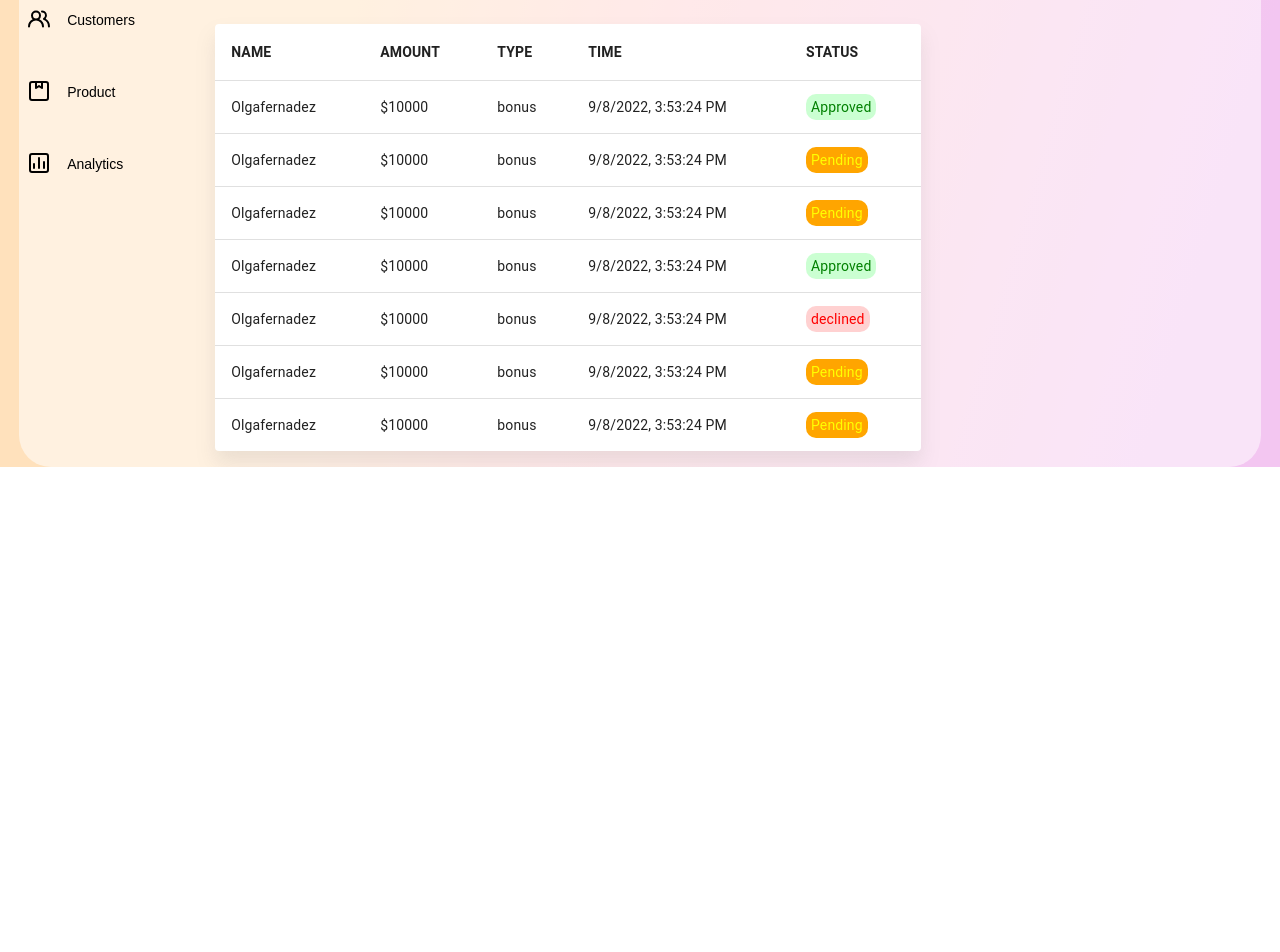
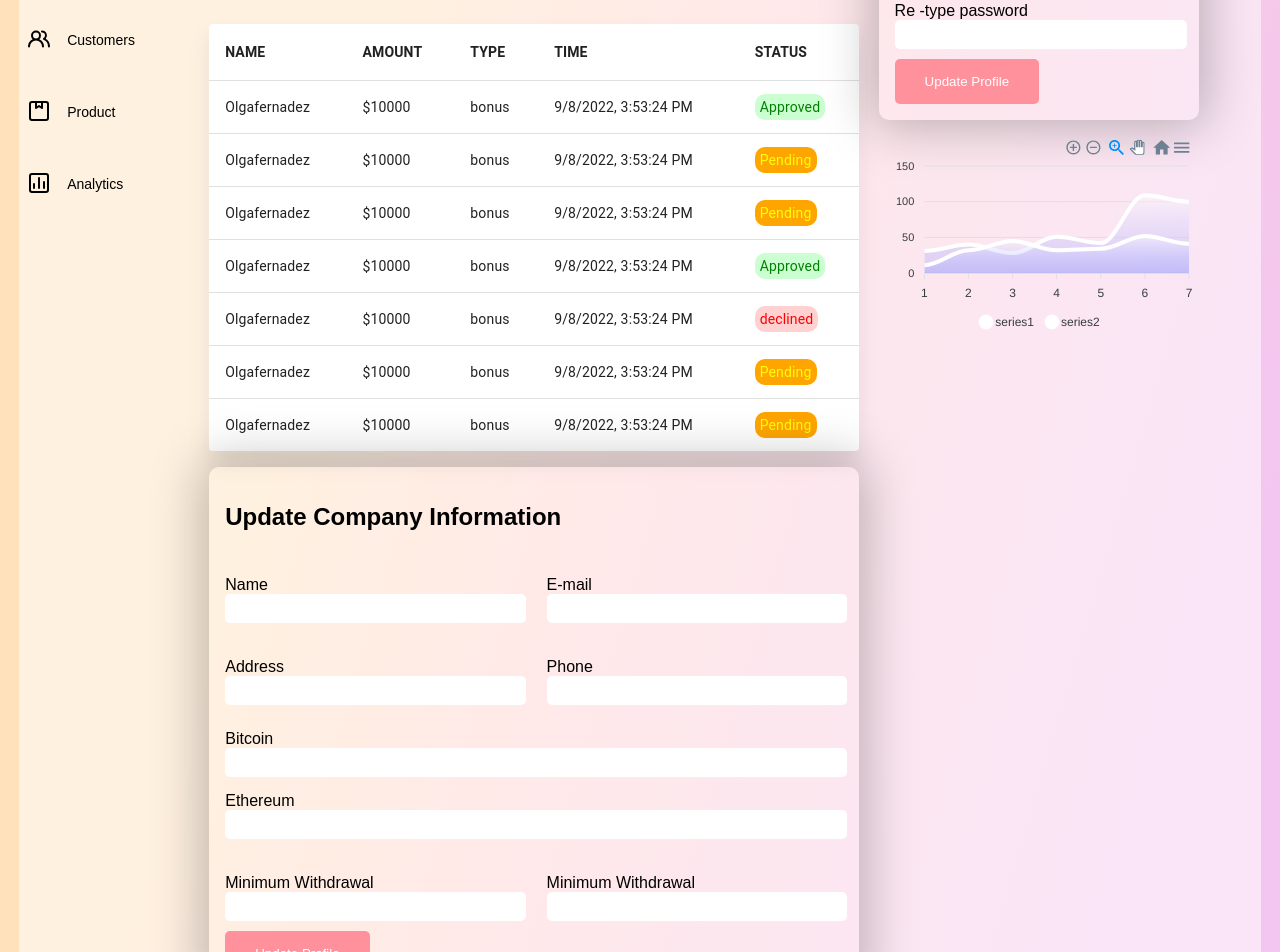
Before and after one commit to romeoscript/nanoadmin, a React (Create React App) app: page / in a window 1280 px wide. Shown: the part 300-1252 px from the top of the page. Before the commit the page ends 800 px from the top, so only its background shows below. Built offline with nearby package versions, Linux system fonts and the light colour scheme.

Commit message:
home dashboard done

```diff
--- a/src/App.css
+++ b/src/App.css
@@ -24,7 +24,7 @@
   display: flex;
 }
 .AppGlass{
-  display: grid;
+  display: flex;
   height: 97%;
   width: 97%;
   border-radius: 2rem;
@@ -33,3 +33,9 @@
   gap: 20px;
   grid-template-columns: 11rem auto 20rem;
 }
+.grid_item{
+  display: grid;
+  grid-template-columns: auto 20rem;
+  margin-left:190px;
+  gap: 2%;
+}
--- a/src/App.js
+++ b/src/App.js
@@ -1,15 +1,19 @@
-import './App.css'
-import MainDash from './components/MainDash/MainDash';
-import Sidebar from './components/sidebar/Sidebar';
+import "./App.css";
+import GridTwo from "./components/gridtwo/GridTwo";
+import MainDash from "./components/MainDash/MainDash";
+
+import Sidebar from "./components/sidebar/Sidebar";
 
 function App() {
   return (
     <div className="App">
-       <div className='AppGlass'>
-       <Sidebar />
-       <MainDash />
-       </div>
-
+      <div className="AppGlass">
+        <Sidebar />
+        <div className="grid_item">
+          <MainDash />
+          <GridTwo />
+        </div>
+      </div>
     </div>
   );
 }
--- /dev/null
+++ b/src/components/customer/Customer.jsx
@@ -0,0 +1,56 @@
+import React from "react";
+import "./customer.css";
+import Chart from "react-apexcharts";
+
+const Customer = () => {
+  const data = {
+    series: [{
+        name: 'series1',
+        data: [31, 40, 28, 51, 42, 109, 100]
+      }, {
+        name: 'series2',
+        data: [11, 32, 45, 32, 34, 52, 41]
+      }],
+    options: {
+      chart: {
+        type: "area",
+        height: "auto",
+      },
+      dropShadow: {
+        enabled: false,
+        enabledOnSeries: undefined,
+        top: 0,
+        left: 0,
+        blur: 3,
+        opacity: 0.35,
+      },
+      fill: {
+        colors: ["#fff"],
+        type: "gradient",
+      },
+      dataLabels: {
+        enabled: false,
+      },
+      stroke: {
+        curve: "smooth",
+        colors: ["white"],
+      },
+      tooltip: {
+        x: {
+          format: "dd/MM/yy HH:mm",
+        },
+      },
+      grid: {
+        show: "datetime",
+      },
+    },
+  };
+
+  return (
+    <div className="custmer">
+      <Chart series={data.series} type="area" options={data.options} />
+    </div>
+  );
+};
+
+export default Customer;
--- /dev/null
+++ b/src/components/customer/customer.css
@@ -0,0 +1,3 @@
+.custmer{
+    margin-top: 1rem;
+}
--- /dev/null
+++ b/src/components/gridtwo/GridTwo.jsx
@@ -0,0 +1,41 @@
+import React from "react";
+import "./Gridtwo.css";
+import Customer from "../customer/Customer";
+import "../rightside/Rightside.css";
+
+const GridTwo = () => {
+  return (
+
+      <div className="rightside">
+        <div className="login">
+          <form action="">
+            <h2>CHANGE LOGIN</h2>
+
+            <figure>
+              <label htmlFor="USERNAME">Username</label>
+              <input type="text" />
+            </figure>
+            <figure>
+              <label htmlFor="password">Current password</label>
+              <input type="password" />
+            </figure>
+            <figure>
+              <label htmlFor="password">New password</label>
+              <input type="password" />
+            </figure>
+            <figure>
+              <label htmlFor="password">Re -type password</label>
+              <input type="password" />
+            </figure>
+
+            <button type="submit">Update Profile</button>
+          </form>
+        </div>
+        <Customer />
+      </div>
+
+
+  );
+};
+
+export default GridTwo;
--- /dev/null
+++ b/src/components/gridtwo/Gridtwo.css
@@ -0,0 +1,3 @@
+.login{
+    margin-top: 2rem;
+}
--- /dev/null
+++ b/src/components/rightside/RightSide.jsx
@@ -0,0 +1,62 @@
+import React from "react";
+import Updates from "../updates/Updates";
+import "./Rightside.css";
+// import Updates from '../updates/Updates'
+
+const RightSide = () => {
+  return (
+    <div className="rightside">
+      <div>
+        <form action="">
+          <h2>Update Company Information</h2>
+          <div className="form__control">
+            <figure>
+              <label htmlFor="name">Name</label>
+              <input type="text" />
+            </figure>
+            <figure>
+              <label htmlFor="email">E-mail</label>
+              <input type="email" />
+            </figure>
+          </div>
+          <div className="form__control">
+            <figure>
+              <label htmlFor="address">Address</label>
+              <input type="text" />
+            </figure>
+            <figure>
+              <label htmlFor="phone">Phone</label>
+              <input type="tel" />
+            </figure>
+          </div>
+
+          <figure>
+            <label htmlFor="Bitcoin">Bitcoin</label>
+            <input type="text" />
+          </figure>
+          <figure>
+            <label htmlFor="Ethereum">Ethereum</label>
+            <input type="text" />
+          </figure>
+
+          <div className="form__control">
+            <figure>
+              <label htmlFor="minimum">Minimum Withdrawal</label>
+              <input type="text" />
+            </figure>
+            <figure>
+              <label htmlFor="minimum">Minimum Withdrawal</label>
+              <input type="text" />
+            </figure>
+          </div>
+          <button type="submit">Update Profile</button>
+        </form>
+      </div>
+      <div>
+        <Updates />
+      </div>
+    </div>
+  );
+};
+
+export default RightSide;
--- /dev/null
+++ b/src/components/rightside/Rightside.css
@@ -0,0 +1,47 @@
+/* .rightside{
+    display: flex;
+    justify-content: space-evenly;
+    flex-direction: column;
+    width: 90%;
+} */
+.rightside form {
+  -webkit-box-shadow: 0px 0px 51px 7px rgba(0, 0, 0, 0.26);
+  -moz-box-shadow: 0px 0px 51px 7px rgba(0, 0, 0, 0.26);
+  box-shadow: 0px 0px 51px 7px rgba(0, 0, 0, 0.26);
+  border-radius: 10px;
+  padding: 1rem;
+}
+.rightside input{
+    display: block;
+    width: 100%;
+    padding: 7px 2px;
+    border-radius: 5px;
+    border: none;
+}
+.rightside input:focus{
+    border: 1px solid pink;
+}
+.rightside label{
+    display: block;
+    margin-top: 15px;
+}
+.form__control{
+    display: flex;
+    gap: 4%;
+    justify-content: space-between;
+}
+.form__control figure{
+    flex-basis: 58%;
+
+}
+.rightside figure{
+    margin: 10px auto;
+}
+.rightside form button{
+    padding: 15px 30px;
+    color: white;
+    border-radius: 5px;
+    border: none;
+    background: #FF919D;
+    cursor: pointer;
+}
--- a/src/components/sidebar/Sidebar.css
+++ b/src/components/sidebar/Sidebar.css
@@ -5,6 +5,8 @@
     padding-top: 4rem;
     /* padding-left: 2rem; */
     transition: all 300ms ease;
+    position: fixed;
+    width: 150px;
 }
 
 .logo{
--- a/src/components/table/Table.jsx
+++ b/src/components/table/Table.jsx
@@ -6,6 +6,7 @@ import TableContainer from "@mui/material/TableContainer";
 import TableHead from "@mui/material/TableHead";
 import TableRow from "@mui/material/TableRow";
 import Paper from "@mui/material/Paper";
+import RightSide from "../rightside/RightSide";
 import "./Table.css";
 
 function createData(name, Amount, Time, Type, Status) {
@@ -74,16 +75,17 @@ const makeStyle = (status) => {
       background: "orange",
       color: "yellow",
     };
-  } else{
-    return{
-        background:'#ffadad8f',
-        color:'red',
-    }
+  } else {
+    return {
+      background: "#ffadad8f",
+      color: "red",
+    };
   }
 };
 
 export default function BasicTable() {
   return (
+    <>
       <div className="table">
         <h2>Recent Transactions</h2>
         <TableContainer
@@ -131,5 +133,7 @@ export default function BasicTable() {
           </Table>
         </TableContainer>
       </div>
+      <RightSide />
+    </>
   );
 }
--- /dev/null
+++ b/src/components/updates/Updates.jsx
@@ -0,0 +1,11 @@
+import React from 'react'
+
+const Updates = () => {
+  return (
+    <div className="update">
+
+    </div>
+  )
+}
+
+export default Updates
```
Also changed, not shown: src/components/updates/update.css (added). Lines whose indentation alone changed are shown as unchanged.
